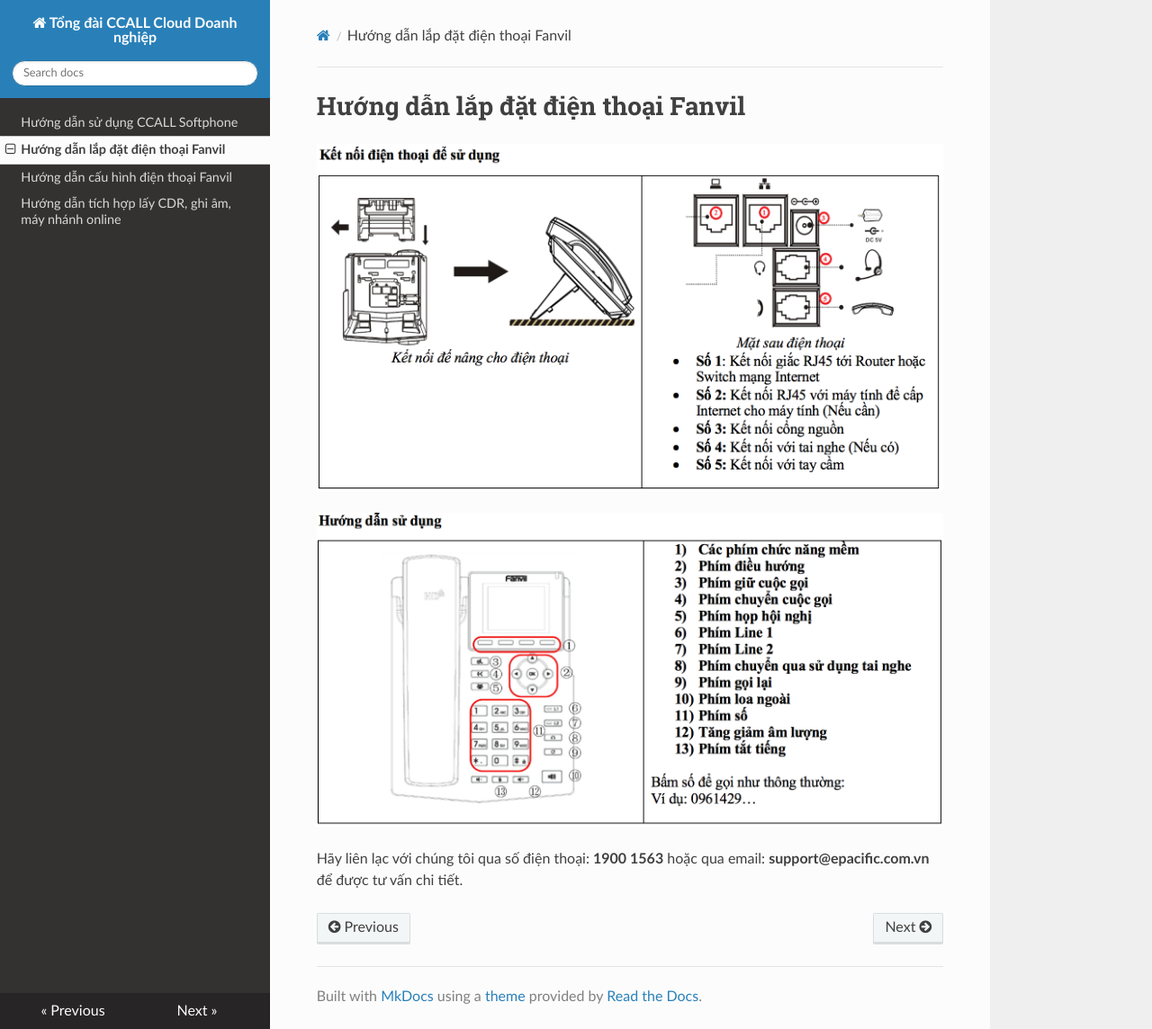
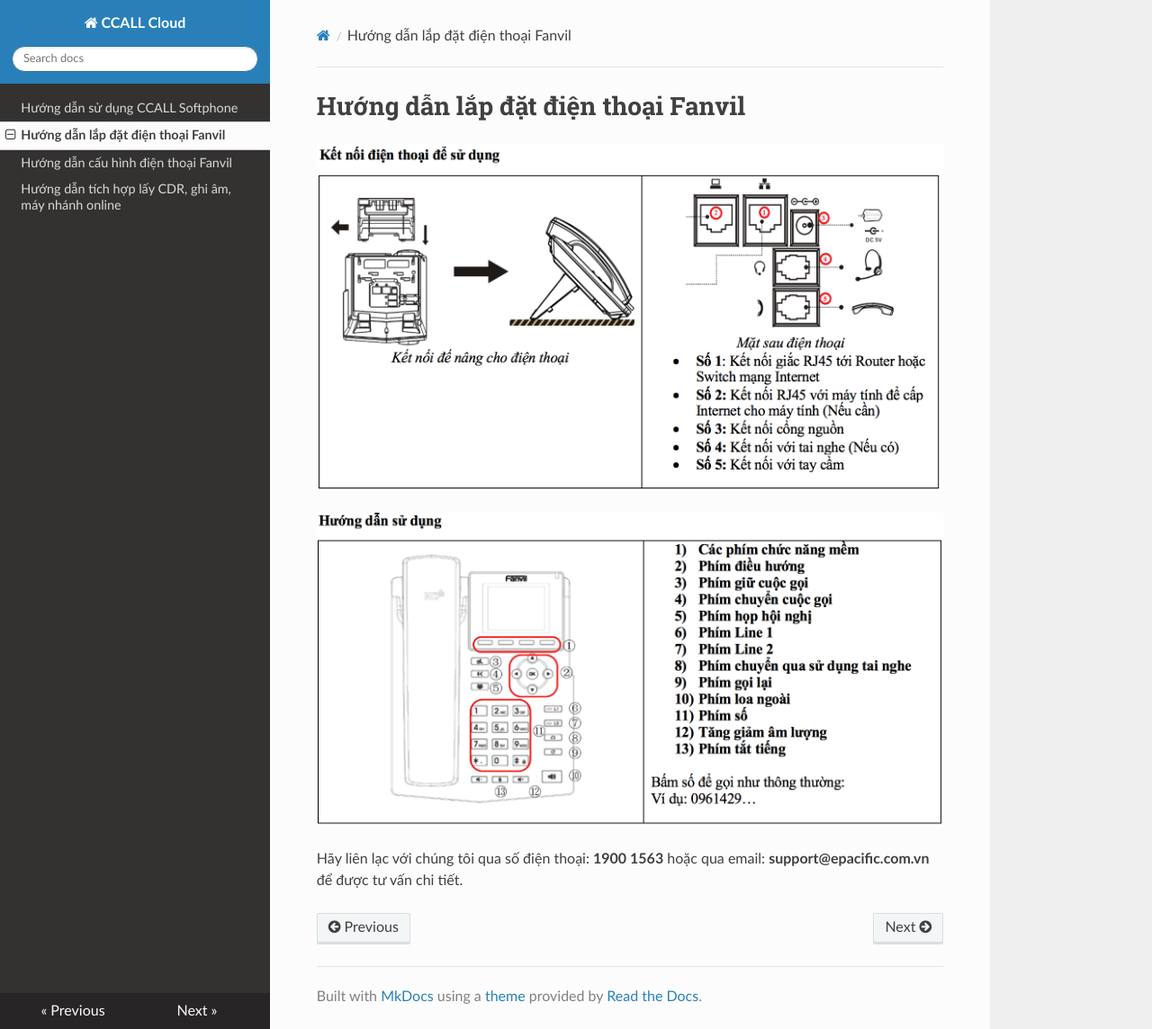
Before and after one commit to nguyenquangtoan/docs-ccall-vn, an MkDocs documentation site: the page built from docs/huong-dan-lap-dat-dien-thoai-fanvil.md, in a window 1280 px wide and 1144 px high. Shown: the whole window at 90% size. Built offline with MkDocs 1.6.1, drawn with Linux system fonts in a browser that asks for light colours; nearby versions of some CDN libraries; old or Windows-style settings are respelled for this version of MkDocs.

Commit message:
Update mkdocs.yml

```diff
--- a/mkdocs.yml
+++ b/mkdocs.yml
@@ -1,4 +1,4 @@
-site_name: Tổng đài CCALL Cloud Doanh nghiệp
+site_name: CCALL Cloud
 site_description: Hướng dẫn sử dụng, Quản trị và Phát triển
 theme: readthedocs
 pages:
```
